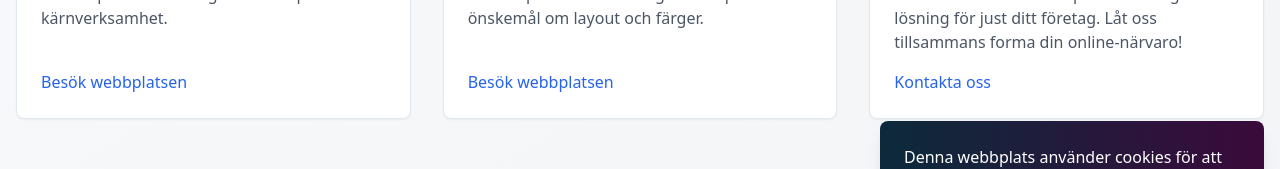
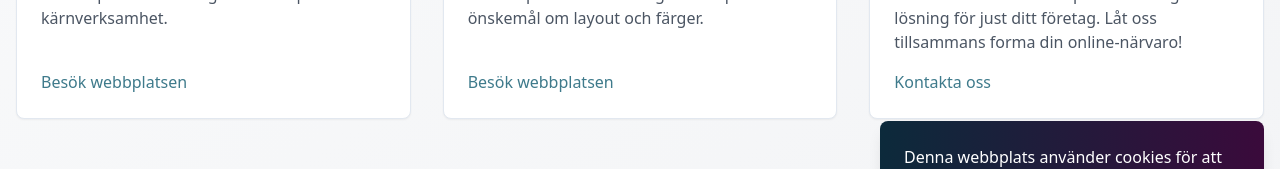
Before and after one commit to metobie/digital-solution-hub, a React (Vite) app: page /portfolio in a window 1280 px wide. Shown: the part 455-624 px from the top of the page. Built offline with nearby package versions, Linux system fonts and the light colour scheme.

Commit message:
Fix link color on portfolio
Updated the link colors on the /portfolio page to ensure better visibility and alignment with design standards.
[skip gpt_engineer]

```diff
--- a/src/pages/Portfolio.jsx
+++ b/src/pages/Portfolio.jsx
@@ -36,11 +36,11 @@ const PortfolioItem = ({ title, description, image, url }) => (
         <h3 className="text-xl font-semibold mb-2">{title}</h3>
         <p className="text-gray-600 mb-4 flex-grow">{description}</p>
         {url.startsWith('/') ? (
-          <Link to={url} className="text-blue-600 hover:underline mt-auto">
+          <Link to={url} className="text-[#3E7A8B] hover:text-[#8A3A8B] transition-colors duration-300 mt-auto">
             Kontakta oss
           </Link>
         ) : (
-          <a href={url} target="_blank" rel="noopener noreferrer" className="text-blue-600 hover:underline mt-auto">
+          <a href={url} target="_blank" rel="noopener noreferrer" className="text-[#3E7A8B] hover:text-[#8A3A8B] transition-colors duration-300 mt-auto">
             Besök webbplatsen
           </a>
         )}
```
